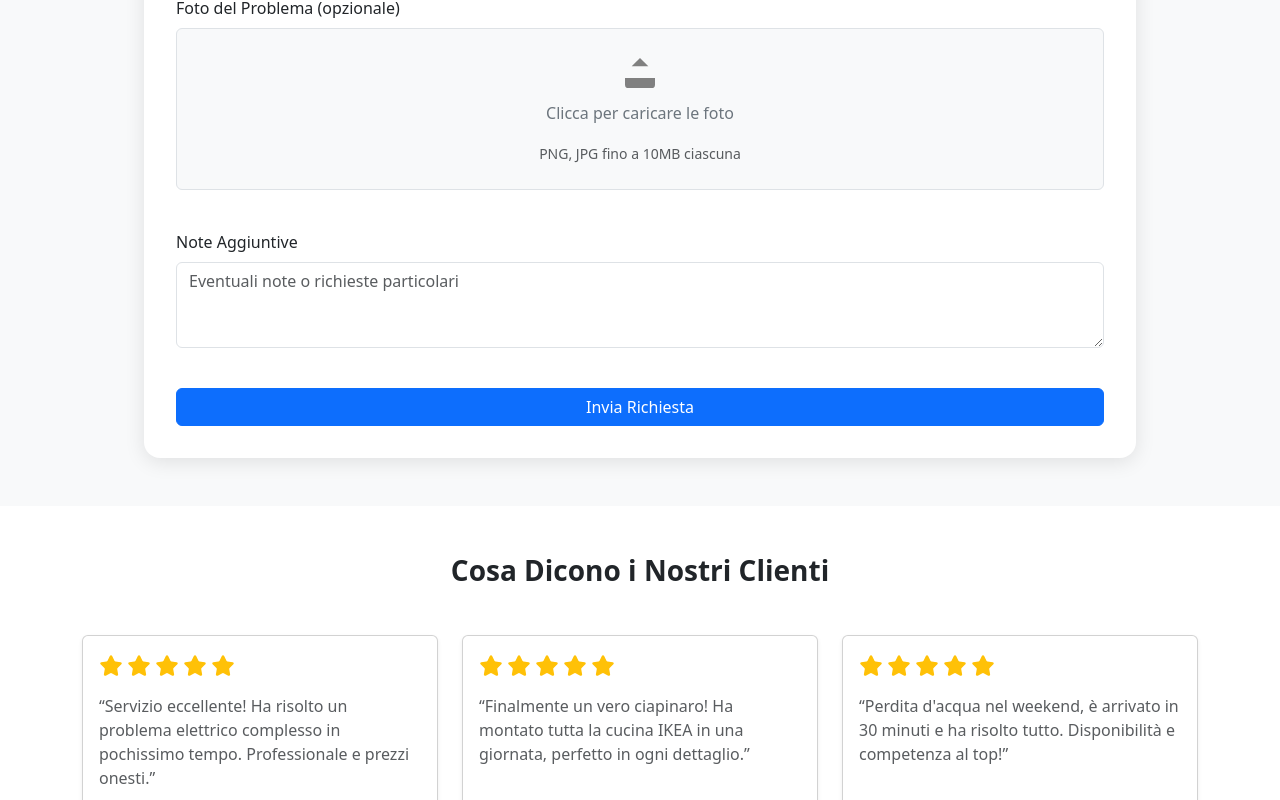
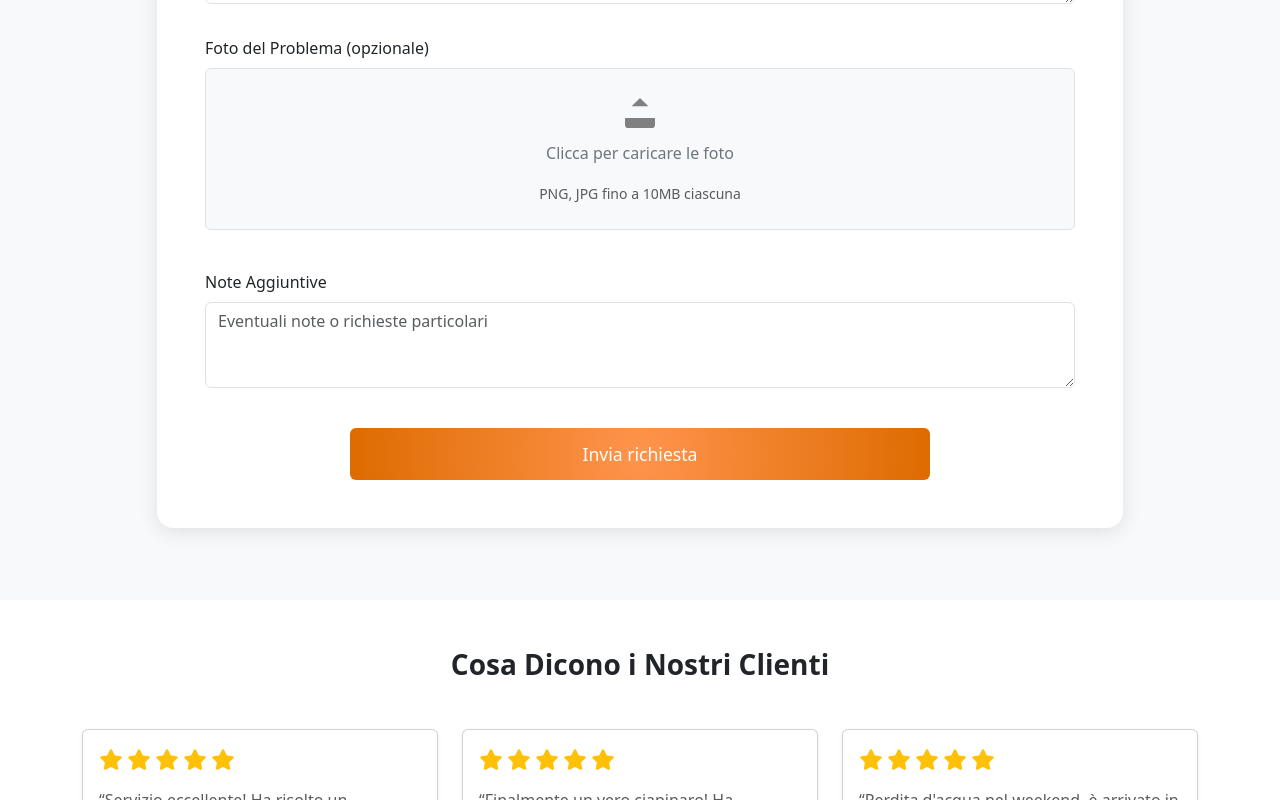
Before and after one commit to ToniBlaze/ToninelloService_FE, a React (Create React App) app: page / in a window 1280 px wide. Shown: the part 3025-3825 px from the top of the page. Built offline with nearby package versions, Linux system fonts and the light colour scheme.

Commit message:
form structure ok

```diff
--- a/src/components/AppointmentForm.jsx
+++ b/src/components/AppointmentForm.jsx
@@ -6,8 +6,8 @@ import "../style/form.css";
 
 export const AppointmentForm = () => {
   return (
-    <section id="appuntamento" className="bg-light py-5 px-5">
-      <div className="margin-container">
+    <section id="appuntamento" className="row bg-light py-5">
+      <div className="col py-4">
         <div className="text-center mb-5">
           <h3 className="fw-bold">Prenota il tuo Intervento</h3>
           <p className="text-muted">
@@ -16,7 +16,8 @@ export const AppointmentForm = () => {
           </p>
         </div>
 
-        <div className="form-container mx-auto">
+        <div className="row align-items-center justify-content-center px-2">
+          <div id="form_container" className="col-11 col-lg-10 col-xl-9 col-xxl-8">
             <Form>
               <Row className="mb-3">
                 <Col md={6}>
@@ -108,10 +109,11 @@ export const AppointmentForm = () => {
                 />
               </Form.Group>
 
-            <Button type="submit" variant="primary" className="w-100">
-              Invia Richiesta
+              <Button id="submit_request_btn" type="submit" variant="primary" className="col-12 col-md-10 col-lg-9 col-xl-8">
+                Invia richiesta
               </Button>
             </Form>
+          </div>
         </div>
 
       </div>
--- a/src/style/form.css
+++ b/src/style/form.css
@@ -1,11 +1,24 @@
-.form-container {
+#form_container {
 	box-shadow: rgba(0, 0, 0, 0.1) 0px 4px 20px;
 	background: rgb(255, 255, 255);
 	border-radius: 16px;
-	padding: 32px;
+	padding: 3rem;
 }
 
-.margin-container {
-	margin-left: 6rem;
-	margin-right: 6rem;
+#submit_request_btn {
+	padding-top: 0.8rem;
+	padding-bottom: 0.8rem;
+	color: rgb(255, 255, 255);
+	font-size: 1.1rem;
+	font-weight: 500;
+	background: radial-gradient(circle,rgba(255, 148, 77, 1) 0%, rgba(222, 107, 0, 1) 100%);
+    border: none;
+	align-self: center;
+
+	transition: all ease-out 0.3s;
 }
+#submit_request_btn:hover {
+	background: radial-gradient(circle, rgba(222, 107, 0, 1) 0%, rgba(255, 148, 77, 1) 100%);
+    transition: all ease-out 0.3s;
+	transform: translateY(-2px);
+}
```
Lines whose indentation alone changed are shown as unchanged.
